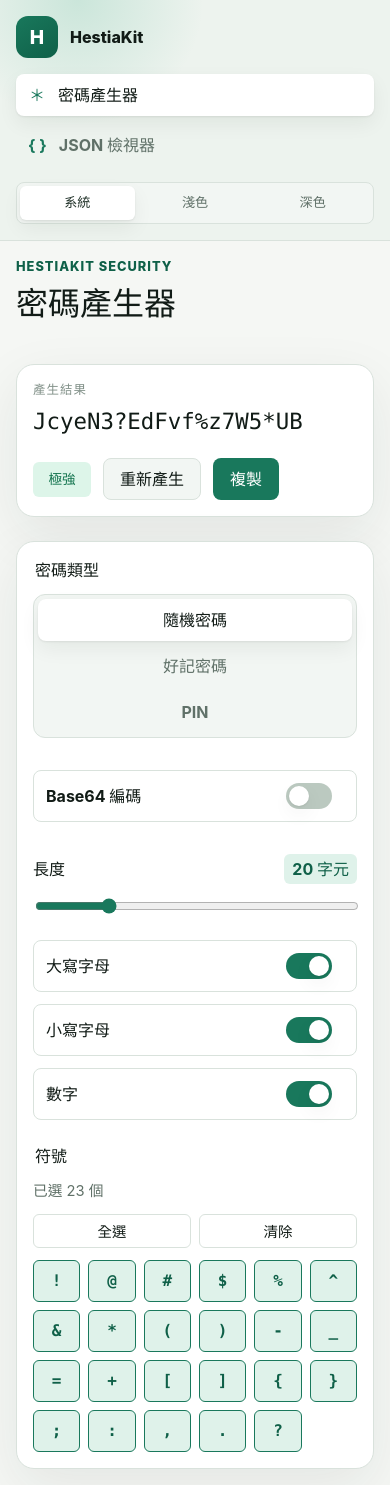
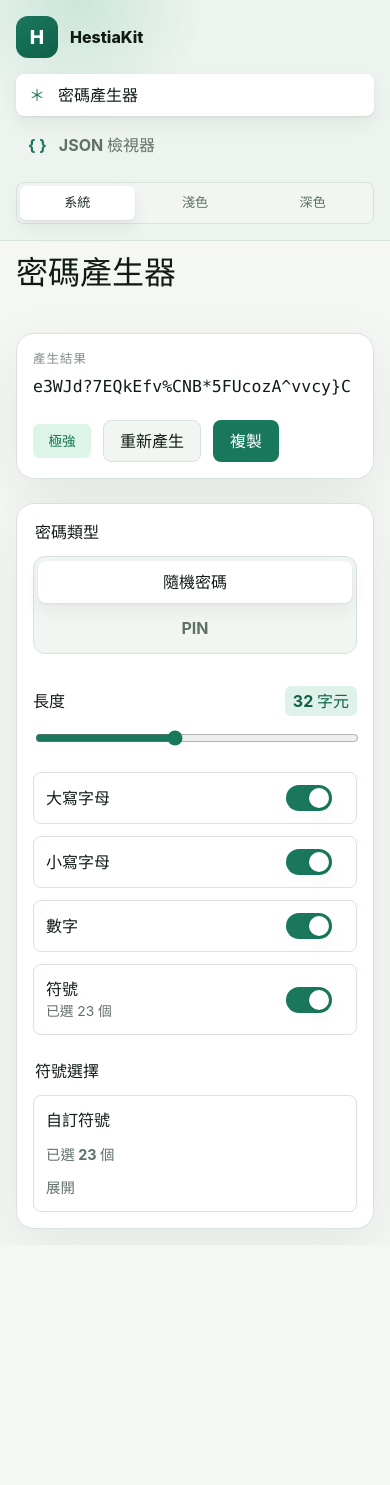
Before and after one commit to martin0230206/HestiaKit, a Vue app: page /#/ in a window 390 px wide. After the commit the page ends 1245 px from the top, so only its background shows below. Built offline with nearby package versions, Linux system fonts and the light colour scheme.

Commit message:
Persist generator and viewer state

```diff
--- a/src/components/navigation/SidebarNav.vue
+++ b/src/components/navigation/SidebarNav.vue
@@ -98,9 +98,22 @@ const emit = defineEmits<{
   color: var(--color-text-muted);
   text-decoration: none;
   font-weight: 650;
+  transition:
+    background 0.18s ease,
+    color 0.18s ease,
+    transform 0.18s ease;
 }
 
-.sidebar__link.router-link-active {
+.sidebar__link:hover {
+  color: var(--color-text-strong);
+  background: var(--color-surface-muted);
+}
+
+.sidebar__link:active {
+  transform: translateY(1px);
+}
+
+.sidebar__link.router-link-exact-active {
   color: var(--color-text-strong);
   background: var(--color-surface);
   box-shadow: var(--shadow-control);
--- a/src/composables/usePasswordGenerator.ts
+++ b/src/composables/usePasswordGenerator.ts
@@ -1,9 +1,7 @@
 import { computed, ref, watch } from 'vue'
 import {
   defaultSymbolCharacters,
-  encodeBase64Password,
   estimatePasswordStrength,
-  generateMemorablePassword,
   generatePinPassword,
   generateRandomPassword,
   type PasswordMode,
@@ -18,30 +16,64 @@ const strengthLabels = {
 
 const modeOptions: Array<{ label: string; value: PasswordMode }> = [
   { label: '隨機密碼', value: 'random' },
-  { label: '好記密碼', value: 'memorable' },
   { label: 'PIN', value: 'pin' },
 ]
 
 const symbolOptions = defaultSymbolCharacters.split('')
+const storageKey = 'hestiakit-password-generator'
+
+interface StoredPasswordGeneratorState {
+  mode?: PasswordMode
+  randomLength?: number
+  includeUppercase?: boolean
+  includeLowercase?: boolean
+  includeNumbers?: boolean
+  includeSymbols?: boolean
+  selectedSymbols?: string[]
+  pinLength?: number
+}
+
+function clamp(value: number, min: number, max: number) {
+  return Math.min(max, Math.max(min, value))
+}
+
+function readStoredState(): StoredPasswordGeneratorState {
+  try {
+    const storedState = window.localStorage.getItem(storageKey)
+    const parsedState = storedState ? JSON.parse(storedState) : undefined
+
+    return parsedState && typeof parsedState === 'object' ? parsedState : {}
+  } catch {
+    return {}
+  }
+}
+
+function writeStoredState(state: StoredPasswordGeneratorState) {
+  try {
+    window.localStorage.setItem(storageKey, JSON.stringify(state))
+  } catch {
+    // Storage can be unavailable in private or restricted browser contexts.
+  }
+}
 
 export function usePasswordGenerator() {
-  const mode = ref<PasswordMode>('random')
+  const storedState = readStoredState()
+  const storedMode = storedState.mode === 'pin' ? 'pin' : 'random'
+  const storedSymbols = Array.isArray(storedState.selectedSymbols)
+    ? storedState.selectedSymbols.filter((symbol) => symbolOptions.includes(symbol))
+    : [...symbolOptions]
+
+  const mode = ref<PasswordMode>(storedMode)
   const generatedPassword = ref('')
   const copyState = ref<'idle' | 'copied' | 'failed'>('idle')
-  const encodeWithBase64 = ref(false)
+  const randomLength = ref(clamp(Number(storedState.randomLength) || 32, 8, 64))
+  const includeUppercase = ref(storedState.includeUppercase ?? true)
+  const includeLowercase = ref(storedState.includeLowercase ?? true)
+  const includeNumbers = ref(storedState.includeNumbers ?? true)
+  const includeSymbols = ref(storedState.includeSymbols ?? true)
+  const selectedSymbols = ref(storedSymbols)
 
-  const randomLength = ref(20)
-  const includeUppercase = ref(true)
-  const includeLowercase = ref(true)
-  const includeNumbers = ref(true)
-  const selectedSymbols = ref([...symbolOptions])
-
-  const wordCount = ref(4)
-  const separator = ref('-')
-  const memorableIncludeNumber = ref(true)
-  const memorableCapitalize = ref(false)
-
-  const pinLength = ref(6)
+  const pinLength = ref(clamp(Number(storedState.pinLength) || 6, 4, 12))
 
   const strength = computed(() => estimatePasswordStrength(generatedPassword.value))
   const displayPassword = computed(() => generatedPassword.value || '請至少啟用一種字元類型')
@@ -66,21 +98,14 @@ export function usePasswordGenerator() {
         includeUppercase: includeUppercase.value,
         includeLowercase: includeLowercase.value,
         includeNumbers: includeNumbers.value,
-        includeSymbols: selectedSymbols.value.length > 0,
+        includeSymbols: includeSymbols.value && selectedSymbols.value.length > 0,
         symbols: selectedSymbolCharacters.value,
-      })
-    } else if (mode.value === 'memorable') {
-      nextPassword = generateMemorablePassword({
-        wordCount: wordCount.value,
-        separator: separator.value,
-        includeNumber: memorableIncludeNumber.value,
-        capitalize: memorableCapitalize.value,
       })
     } else {
       nextPassword = generatePinPassword({ length: pinLength.value })
     }
 
-    generatedPassword.value = encodeWithBase64.value && nextPassword ? encodeBase64Password(nextPassword) : nextPassword
+    generatedPassword.value = nextPassword
   }
 
   async function copyPassword() {
@@ -95,19 +120,41 @@ export function usePasswordGenerator() {
   watch(
     [
       mode,
-      encodeWithBase64,
       randomLength,
       includeUppercase,
       includeLowercase,
       includeNumbers,
+      includeSymbols,
       selectedSymbolCharacters,
-      wordCount,
-      separator,
-      memorableIncludeNumber,
-      memorableCapitalize,
       pinLength,
     ],
     generatePassword,
+    { immediate: true },
+  )
+
+  watch(
+    [
+      mode,
+      randomLength,
+      includeUppercase,
+      includeLowercase,
+      includeNumbers,
+      includeSymbols,
+      selectedSymbolCharacters,
+      pinLength,
+    ],
+    () => {
+      writeStoredState({
+        mode: mode.value,
+        randomLength: randomLength.value,
+        includeUppercase: includeUppercase.value,
+        includeLowercase: includeLowercase.value,
+        includeNumbers: includeNumbers.value,
+        includeSymbols: includeSymbols.value,
+        selectedSymbols: selectedSymbols.value,
+        pinLength: pinLength.value,
+      })
+    },
     { immediate: true },
   )
 
@@ -116,24 +163,20 @@ export function usePasswordGenerator() {
     copyPassword,
     copyState,
     displayPassword,
-    encodeWithBase64,
     generatePassword,
     generatedPassword,
     includeLowercase,
     includeNumbers,
+    includeSymbols,
     includeUppercase,
-    memorableCapitalize,
-    memorableIncludeNumber,
     mode,
     modeOptions,
     pinLength,
     randomLength,
     selectAllSymbols,
     selectedSymbols,
-    separator,
     strength,
     strengthLabel,
     symbolOptions,
-    wordCount,
   }
 }
--- a/src/utils/passwordGenerator.ts
+++ b/src/utils/passwordGenerator.ts
@@ -1,4 +1,4 @@
-export type PasswordMode = 'random' | 'memorable' | 'pin'
+export type PasswordMode = 'random' | 'pin'
 
 export interface RandomPasswordOptions {
   length: number
@@ -7,13 +7,6 @@ export interface RandomPasswordOptions {
   includeNumbers: boolean
   includeSymbols: boolean
   symbols?: string
-}
-
-export interface MemorablePasswordOptions {
-  wordCount: number
-  separator: string
-  includeNumber: boolean
-  capitalize: boolean
 }
 
 export interface PinPasswordOptions {
@@ -27,28 +20,6 @@ const lowercase = 'abcdefghijkmnopqrstuvwxyz'
 const numbers = '23456789'
 export const defaultSymbolCharacters = '!@#$%^&*()-_=+[]{};:,.?'
 const pinNumbers = '0123456789'
-const memorableWords = [
-  'ember',
-  'harbor',
-  'cedar',
-  'lunar',
-  'anchor',
-  'silver',
-  'aurora',
-  'haven',
-  'signal',
-  'meadow',
-  'summit',
-  'velvet',
-  'orbit',
-  'cinder',
-  'river',
-  'atlas',
-  'marble',
-  'quartz',
-  'willow',
-  'breeze',
-]
 
 function randomIndex(max: number) {
   const value = new Uint32Array(1)
@@ -95,26 +66,8 @@ export function generateRandomPassword(options: RandomPasswordOptions) {
   return shuffle(requiredCharacters.slice(0, options.length))
 }
 
-export function generateMemorablePassword(options: MemorablePasswordOptions) {
-  const words = Array.from({ length: options.wordCount }, () => {
-    const word = memorableWords[randomIndex(memorableWords.length)]
-
-    return options.capitalize ? word.charAt(0).toUpperCase() + word.slice(1) : word
-  })
-
-  if (options.includeNumber) {
-    words.push(String(randomIndex(90) + 10))
-  }
-
-  return words.join(options.separator)
-}
-
 export function generatePinPassword(options: PinPasswordOptions) {
   return Array.from({ length: options.length }, () => pick(pinNumbers)).join('')
-}
-
-export function encodeBase64Password(password: string) {
-  return btoa(password)
 }
 
 export function estimatePasswordStrength(password: string): PasswordStrength {
--- a/src/views/JsonViewerView.vue
+++ b/src/views/JsonViewerView.vue
@@ -5,6 +5,10 @@ import SegmentedControl from '../components/forms/SegmentedControl.vue'
 import { formatJson, getJsonStats, minifyJson, parseJson, sortJsonValue } from '../utils/jsonViewer'
 
 type ViewMode = 'tree' | 'text'
+interface StoredJsonViewerState {
+  rawJson?: string
+  viewMode?: ViewMode
+}
 
 const sampleJson = `{
   "project": "HestiaKit",
@@ -21,8 +25,10 @@ const sampleJson = `{
   "updatedAt": "2026-06-11T00:00:00+08:00"
 }`
 
-const rawJson = ref(sampleJson)
-const viewMode = ref<ViewMode>('tree')
+const storageKey = 'hestiakit-json-viewer'
+const storedState = readStoredState()
+const rawJson = ref(storedState.rawJson ?? sampleJson)
+const viewMode = ref<ViewMode>(storedState.viewMode === 'text' ? 'text' : 'tree')
 const copyState = ref<'idle' | 'copied' | 'failed'>('idle')
 
 const viewModeOptions: Array<{ label: string; value: ViewMode }> = [
@@ -31,6 +37,31 @@ const viewModeOptions: Array<{ label: string; value: ViewMode }> = [
 ]
 
 const parsedJson = computed(() => parseJson(rawJson.value))
+
+function readStoredState(): StoredJsonViewerState {
+  try {
+    const storedState = window.localStorage.getItem(storageKey)
+    const parsedState = storedState ? JSON.parse(storedState) : undefined
+
+    return parsedState && typeof parsedState === 'object' ? parsedState : {}
+  } catch {
+    return {}
+  }
+}
+
+function writeStoredState() {
+  try {
+    window.localStorage.setItem(
+      storageKey,
+      JSON.stringify({
+        rawJson: rawJson.value,
+        viewMode: viewMode.value,
+      }),
+    )
+  } catch {
+    // Storage can be unavailable in private or restricted browser contexts.
+  }
+}
 
 const formattedJson = computed(() => {
   if (!parsedJson.value.ok) {
@@ -101,12 +132,13 @@ async function copyFormattedJson() {
 watch(rawJson, () => {
   copyState.value = 'idle'
 })
+
+watch([rawJson, viewMode], writeStoredState, { immediate: true })
 </script>
 
 <template>
   <section class="tool-page">
     <header class="tool-page__header">
-      <p class="tool-page__eyebrow">HestiaKit Data</p>
       <div class="tool-page__heading">
         <div>
           <h1>JSON 檢視器</h1>
@@ -191,15 +223,6 @@ watch(rawJson, () => {
 .tool-page__header {
   display: grid;
   gap: var(--space-3);
-}
-
-.tool-page__eyebrow {
-  margin: 0;
-  color: var(--color-primary-strong);
-  font-size: 0.8rem;
-  font-weight: 850;
-  letter-spacing: 0.08em;
-  text-transform: uppercase;
 }
 
 .tool-page__heading h1 {
--- a/src/views/PasswordGeneratorView.vue
+++ b/src/views/PasswordGeneratorView.vue
@@ -10,31 +10,37 @@ const {
   copyPassword,
   copyState,
   displayPassword,
-  encodeWithBase64,
   generatePassword,
   generatedPassword,
   includeLowercase,
   includeNumbers,
+  includeSymbols,
   includeUppercase,
-  memorableCapitalize,
-  memorableIncludeNumber,
   mode,
   modeOptions,
   pinLength,
   randomLength,
   selectAllSymbols,
   selectedSymbols,
-  separator,
   strength,
   strengthLabel,
   symbolOptions,
-  wordCount,
 } = usePasswordGenerator()
 
+const symbolPickerStorageKey = 'hestiakit-password-generator-symbol-picker-open'
+const isSymbolPickerOpen = ref(readStoredSymbolPickerState())
 const passwordElement = ref<HTMLElement | null>(null)
 const passwordFontSize = ref('')
 let passwordResizeObserver: ResizeObserver | undefined
 let passwordFitFrame = 0
+
+function readStoredSymbolPickerState() {
+  try {
+    return window.localStorage.getItem(symbolPickerStorageKey) === 'true'
+  } catch {
+    return false
+  }
+}
 
 async function fitPasswordToLine() {
   const element = passwordElement.value
@@ -71,6 +77,14 @@ function schedulePasswordFit() {
 
 watch(displayPassword, schedulePasswordFit, { flush: 'post' })
 
+watch(isSymbolPickerOpen, (isOpen) => {
+  try {
+    window.localStorage.setItem(symbolPickerStorageKey, String(isOpen))
+  } catch {
+    // Storage can be unavailable in private or restricted browser contexts.
+  }
+})
+
 onMounted(() => {
   schedulePasswordFit()
 
@@ -89,7 +103,6 @@ onBeforeUnmount(() => {
 <template>
   <section class="tool-page">
     <header class="tool-page__header">
-      <p class="tool-page__eyebrow">HestiaKit Security</p>
       <div class="tool-page__heading">
         <div>
           <h1>密碼產生器</h1>
@@ -124,8 +137,6 @@ onBeforeUnmount(() => {
 
       <section class="generator__settings" aria-label="密碼設定">
         <SegmentedControl v-model="mode" label="密碼類型" :options="modeOptions" />
-        <SwitchControl v-model="encodeWithBase64" label="Base64 編碼" />
-
         <div v-if="mode === 'random'" class="generator__panel">
           <RangeControl v-model="randomLength" label="長度" :min="8" :max="64" suffix=" 字元" />
 
@@ -133,18 +144,30 @@ onBeforeUnmount(() => {
             <SwitchControl v-model="includeUppercase" label="大寫字母" />
             <SwitchControl v-model="includeLowercase" label="小寫字母" />
             <SwitchControl v-model="includeNumbers" label="數字" />
+            <SwitchControl
+              v-model="includeSymbols"
+              label="符號"
+              :description="selectedSymbols.length ? `已選 ${selectedSymbols.length} 個` : '未選擇符號'"
+            />
           </div>
 
-          <fieldset class="symbol-picker">
-            <legend>符號</legend>
-            <div class="symbol-picker__header">
-              <span>{{ selectedSymbols.length ? `已選 ${selectedSymbols.length} 個` : '未使用符號' }}</span>
+          <fieldset v-if="includeSymbols" class="symbol-picker">
+            <legend>符號選擇</legend>
+            <button
+              class="symbol-picker__toggle"
+              type="button"
+              :aria-expanded="isSymbolPickerOpen"
+              @click="isSymbolPickerOpen = !isSymbolPickerOpen"
+            >
+              <span>自訂符號</span>
+              <span>{{ selectedSymbols.length ? `已選 ${selectedSymbols.length} 個` : '未選擇符號' }}</span>
+              <span aria-hidden="true">{{ isSymbolPickerOpen ? '收合' : '展開' }}</span>
+            </button>
+
+            <div v-if="isSymbolPickerOpen" class="symbol-picker__content">
               <div class="symbol-picker__actions">
-                <button class="symbol-picker__action" type="button" @click="selectAllSymbols">
-                  全選
-                </button>
+                <button class="symbol-picker__action" type="button" @click="selectAllSymbols">全選</button>
                 <button class="symbol-picker__action" type="button" @click="clearSymbols">清除</button>
-              </div>
               </div>
 
               <div class="symbol-picker__options">
@@ -158,26 +181,8 @@ onBeforeUnmount(() => {
                   <span>{{ symbol }}</span>
                 </label>
               </div>
+            </div>
           </fieldset>
-        </div>
-
-        <div v-else-if="mode === 'memorable'" class="generator__panel">
-          <RangeControl v-model="wordCount" label="單字數" :min="3" :max="8" suffix=" 個" />
-
-          <label class="field">
-            <span>分隔符</span>
-            <select v-model="separator">
-              <option value="-">連字號 -</option>
-              <option value=".">句點 .</option>
-              <option value="_">底線 _</option>
-              <option value="">不使用</option>
-            </select>
-          </label>
-
-          <div class="generator__grid">
-            <SwitchControl v-model="memorableIncludeNumber" label="加入數字" />
-            <SwitchControl v-model="memorableCapitalize" label="首字大寫" />
-          </div>
         </div>
 
         <div v-else class="generator__panel">
@@ -199,15 +204,6 @@ onBeforeUnmount(() => {
 .tool-page__header {
   display: grid;
   gap: var(--space-3);
-}
-
-.tool-page__eyebrow {
-  margin: 0;
-  color: var(--color-primary-strong);
-  font-size: 0.8rem;
-  font-weight: 850;
-  letter-spacing: 0.08em;
-  text-transform: uppercase;
 }
 
 .tool-page__heading h1 {
@@ -334,17 +330,37 @@ onBeforeUnmount(() => {
   font-weight: 750;
 }
 
-.symbol-picker__header {
+.symbol-picker__toggle {
   display: flex;
   align-items: center;
   justify-content: space-between;
   gap: var(--space-3);
+  min-height: 44px;
+  padding: 0 var(--space-3);
+  border: 1px solid var(--color-border);
+  border-radius: var(--radius-md);
+  color: var(--color-text-strong);
+  background: var(--color-surface);
+  font: inherit;
+  font-weight: 750;
+  cursor: pointer;
+}
+
+.symbol-picker__toggle span:nth-child(2),
+.symbol-picker__toggle span:nth-child(3) {
   color: var(--color-text-muted);
-  font-size: 0.92rem;
+  font-size: 0.9rem;
+  font-weight: 700;
+}
+
+.symbol-picker__content {
+  display: grid;
+  gap: var(--space-3);
 }
 
 .symbol-picker__actions {
-  display: flex;
+  display: grid;
+  grid-template-columns: repeat(2, minmax(0, 1fr));
   gap: var(--space-2);
 }
 
@@ -397,6 +413,7 @@ onBeforeUnmount(() => {
 }
 
 .symbol-picker__action:focus-visible,
+.symbol-picker__toggle:focus-visible,
 .symbol-picker__option:focus-within {
   outline: 2px solid var(--color-focus);
   outline-offset: 2px;
@@ -432,27 +449,9 @@ onBeforeUnmount(() => {
   opacity: 0.5;
 }
 
-.button:focus-visible,
-.field select:focus-visible {
+.button:focus-visible {
   outline: 2px solid var(--color-focus);
   outline-offset: 2px;
-}
-
-.field {
-  display: grid;
-  gap: var(--space-2);
-  color: var(--color-text-strong);
-  font-weight: 750;
-}
-
-.field select {
-  min-height: 42px;
-  padding: 0 var(--space-3);
-  border: 1px solid var(--color-border);
-  border-radius: var(--radius-md);
-  color: var(--color-text);
-  background: var(--color-surface);
-  font: inherit;
 }
 
 @media (max-width: 760px) {
@@ -473,9 +472,10 @@ onBeforeUnmount(() => {
     grid-template-columns: 1fr;
   }
 
-  .symbol-picker__header {
-    align-items: stretch;
+  .symbol-picker__toggle {
+    align-items: flex-start;
     flex-direction: column;
+    padding: var(--space-3);
   }
 
   .symbol-picker__action {
```
Also changed, not shown: 1 other file (tests, documents, lock files or other folders). Lines whose indentation alone changed are shown as unchanged.
